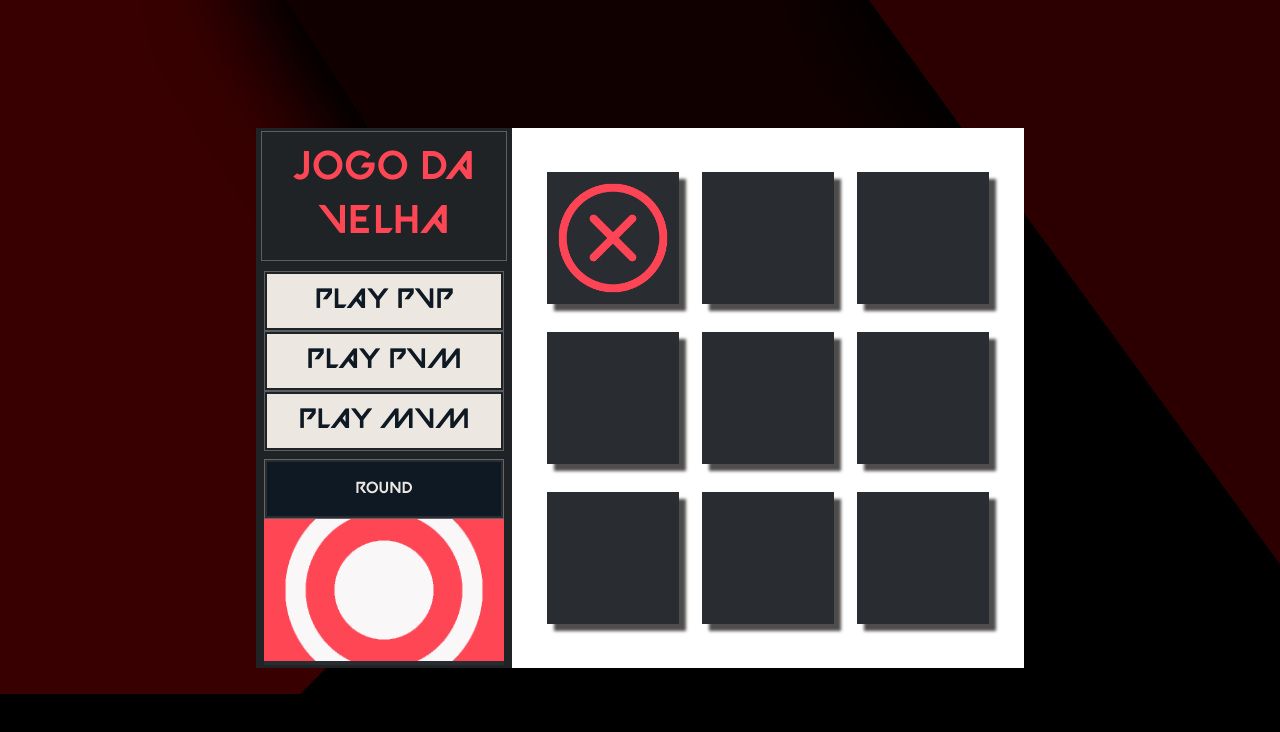
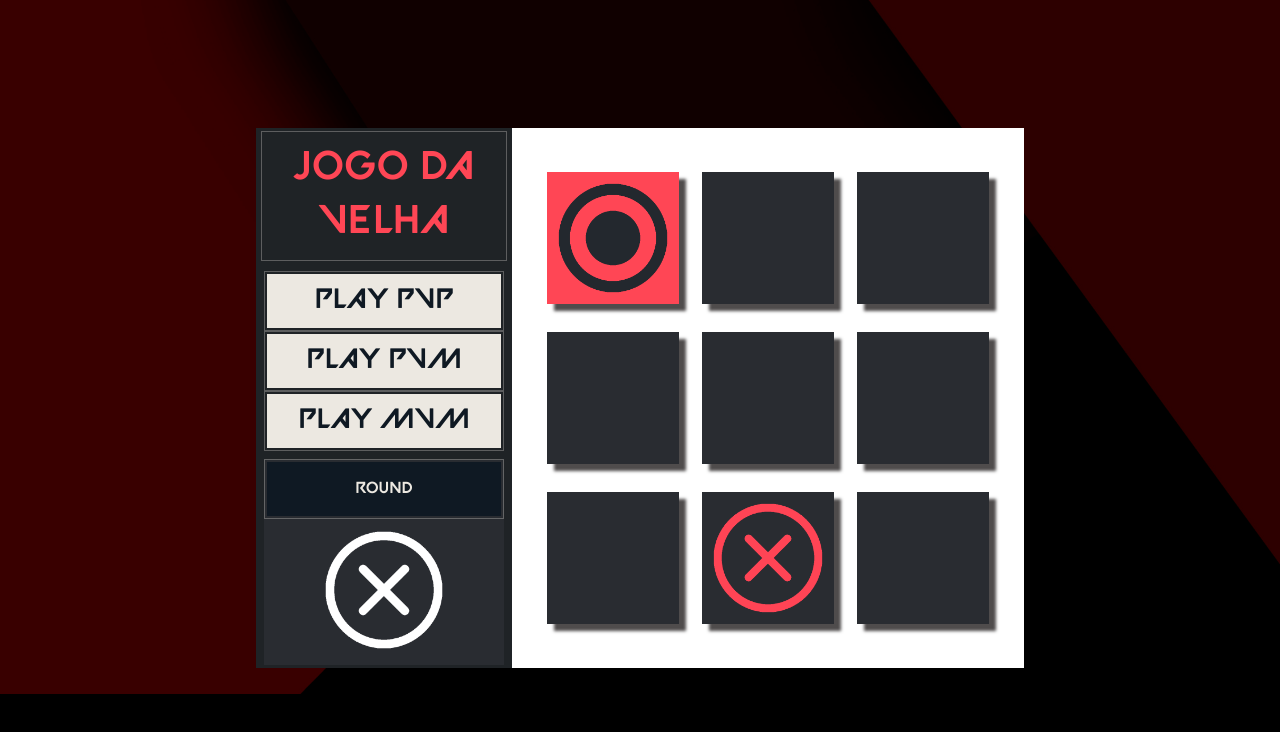
Before and after one commit to gabeps2/jogo-da-velha, a website with bundled scripts: page index.html in a window 1280 px wide. Both pictures are taken after a click on the element 613 px from the left and 238 px from the top of the page. Built offline with nearby package versions, Linux system fonts and the light colour scheme.

Commit message:
random plays

```diff
--- a/index.html
+++ b/index.html
@@ -15,7 +15,7 @@
     <div id="container">
         <div id="options">
             <div id="jogo-da-velha">
-                <A href="#" class="black start">
+                <A href="https://github.com/gabeps2" target="_blank" class="black start">
                     <p>
                         <span class="bg"></span>
                         <span class="base"></span>
@@ -47,7 +47,7 @@
                 </A>
             </div>
             <div id="round">
-                <A href="#" class="pvp transparent">
+                <A href="#" id="round-text" class="pvp transparent">
                     <p>
                         <span class="bg"></span>
                         <span class="base"></span>
--- a/package.json
+++ b/package.json
@@ -8,6 +8,8 @@
   },
   "dependencies": {
     "@babel/plugin-transform-modules-commonjs": "^7.10.4",
-    "commonjs": "^0.0.1"
+    "commonjs": "^0.0.1",
+    "es6-promise": "^4.2.8",
+    "webpack": "^4.44.2"
   }
 }
--- a/src/index.ts
+++ b/src/index.ts
@@ -1,8 +1,12 @@
 import Jogador from './scripts/Jogador'
 import Tabuleiro from './scripts/Tabuleiro'
+import { Promise } from 'es6-promise';
+import 'webpack'
 
-
-
+interface Positions {
+    line: number;
+    column: number;
+}
 //Buttons
 const changeStyleButtons = (element: HTMLElement) => {
     element.style.backgroundColor = '#5100FF';
@@ -16,6 +20,7 @@ buttonPvP?.addEventListener('click', () => {
 //Elements HTML
 var body = document.getElementById('body');
 var round = document.getElementById('round-now');
+var roundText = document.getElementById('round-text')
 
 
 
@@ -27,6 +32,8 @@
 //Tabuleiro com valor 1 = posição marcada com X
 //Tabuleiro com valor 2 = posição marcada com O
 
+var numFreePositions = tabuleiro.length; //Número de posições livres no tabuleiro
+
 var turn = 0; //Define o turno de cada jogador - 0 = X / 1 = O
 
 var counter = [0, 0]; //Registra o número de jogadas de cada player
@@ -34,7 +41,12 @@ var counter = [0, 0]; //Registra o número de jogadas de cada player
 const playerX = 0; //Identificação de cada player
 const playerO = 1;
 
-const checkVitory = (player: number) => {
+var insufficientPlays = 0.
+var gameInProgress = 1;
+var victory = 2;
+var tie = 3
+
+const checkVitory = (player: number): number => {
 
     //Returns: 0 = insufficient plays
     //         1 = game in progess
@@ -43,20 +55,19 @@ const checkVitory = (player: number) => {
 
     if (counter[player] < 3)
         return 0;
-    for (var i = 0; i < 3; i++) {
+
+    for (var i = 0; i < 3; i++) { //Verifica as linhas
         var count = 0;
         for (var j = 0; j < 3; j++) {
             if (tabuleiro[i][j] == player)
                 count++;
-            console.log("valor de i: " + i)
-            console.log("valor de j: " + j)
             if (count == 3) {
                 console.log("Victory!")
                 return 2;
             }
         }
         count = 0;
-        for (var j = 0; j < 3; j++) {
+        for (var j = 0; j < 3; j++) { //Verifica as colunas
             if (tabuleiro[j][i] == player) {
                 count++;
             }
@@ -66,6 +77,21 @@ const checkVitory = (player: number) => {
             }
         }
     }
+    count = 0;
+    for (var i = 0; i < 3; i++) {//Verifica a diagonal principal
+        var j = i;
+        if (tabuleiro[i][j] == player) {
+            count++
+        }
+        if (count == 3) {
+            console.log("Victory! 3")
+            return 2;
+        }
+    }
+    if (counter[0] + counter[1] == 9)
+        return 3;
+
+    return 1;
 }
 
 const changeStyle = (line: number, column: number, id: number) => {
@@ -77,31 +103,47 @@ const changeStyle = (line: number, column: number, id: number) => {
     if (tabuleiro[line][column] == 0) {
         if (turn == 0) {
             tabuleiro[line][column] = 2;//Marca a posição com um X
-            counter[0] += 1;
-
-            checkVitory(playerX);
-            console.log(tabuleiro);
+            counter[playerX] += 1;
 
             document.getElementById(pos)?.setAttribute("style",
                 `background-image: url("../src/images/xicon-red.png");
             background-color: ${xColor}`);
 
+            if (checkVitory(2) == victory) {
+                round?.setAttribute("style", 'background-color: #42f563; background-image: url("../src/images/xicon-dark.png")')
+                roundText?.setAttribute("data-content", "Victory!");
+                return true;
+            }
+            else if (checkVitory(2) == tie) {
+                round?.setAttribute("style", 'background-color: #ffea00; background-image: url("../src/images/r2d2.png")')
+                roundText?.setAttribute("data-content", "Empate!");
+                return true;
+            }
 
             body?.setAttribute("style", '--selected-area-img: url("../src/images/circleicon.png")')
 
             round?.setAttribute("style", 'background-image: url("../src/images/circleicon.png"); background-color: #ff4655');
 
             turn = 1;
+
         } else {
             tabuleiro[line][column] = 1;//Marca a posição com um O
-            counter[1] += 1;
-
-            checkVitory(playerO);
-            console.log(tabuleiro);
+            counter[playerO] += 1;
 
             document.getElementById(pos)?.setAttribute("style",
                 `background-image: url("../src/images/circleicon-dark.png");
             background-color: ${oColor}`);
+
+            if (checkVitory(1) == victory) {
+                round?.setAttribute("style", 'background-color: #42f563; background-image: url("../src/images/circleicon-dark.png")')
+                roundText?.setAttribute("data-content", "Victory!");
+                return true;
+            }
+            else if (checkVitory(1) == tie) {
+                round?.setAttribute("style", 'background-color: #ffea00; background-image: url("../src/images/r2d2.png")')
+                roundText?.setAttribute("data-content", "Empate!");
+                return true;
+            }
 
             body?.setAttribute("style", '--selected-area-img: url("../src/images/xicon.png")')
 
@@ -113,7 +155,7 @@ const changeStyle = (line: number, column: number, id: number) => {
 }
 
 const getNumRandom = () => {
-    const numRandom = Math.random() * (9 - 0) + 0;
+    const numRandom = Math.random() * (10 - 1) + 1;
     return (Math.floor(numRandom));
 }
 
@@ -125,14 +167,43 @@ const randomPlay = () => {
 
     do {
         var numRandom = getNumRandom();
+        contains = false;
         for (var i = 0; i < 9; i++) {
             if (numRandom == vetRandomNumbers[i])
                 contains = true;
         }
-    } while (contains)
+    } while (contains && numFreePositions > 0)
+
+    numFreePositions--;
+
+    const positions: Positions[] = new Array(10);
+    positions[1] = { line: 0, column: 0 }
+    positions[2] = { line: 0, column: 1 }
+    positions[3] = { line: 0, column: 2 }
+    positions[4] = { line: 1, column: 0 }
+    positions[5] = { line: 1, column: 1 }
+    positions[6] = { line: 1, column: 2 }
+    positions[7] = { line: 2, column: 0 }
+    positions[8] = { line: 2, column: 1 }
+    positions[9] = { line: 2, column: 2 }
+
+    var numRep = 1;
+    if (numRep = 1) {
+        changeStyle(positions[numRandom].line, positions[numRandom].column, numRandom);
+        numRep = 0;
+    }
 }
 
-//Verifica as posições
+
+function sleep(ms: number) {
+    return new Promise(resolve => setTimeout(randomPlay, ms));
+}
+
+sleep(3000)
+
+
+
+//Verifica os eventos nas posições
 var pos1 = document.getElementById('pos1')
 pos1?.addEventListener('click', () => changeStyle(0, 0, 1))
 var pos2 = document.getElementById('pos2')
--- a/styles/page-landing.css
+++ b/styles/page-landing.css
@@ -179,7 +179,8 @@ body #container #options #round-now{
     height: 142px;
     background-color:#1F2326;
     background-position: center;
-    background-size: cover;
+    background-size: contain;
+    background-repeat: no-repeat;
     transition: 0.5s;
 }
 
```
Also changed, not shown: dist/index.js, 3 other files.
